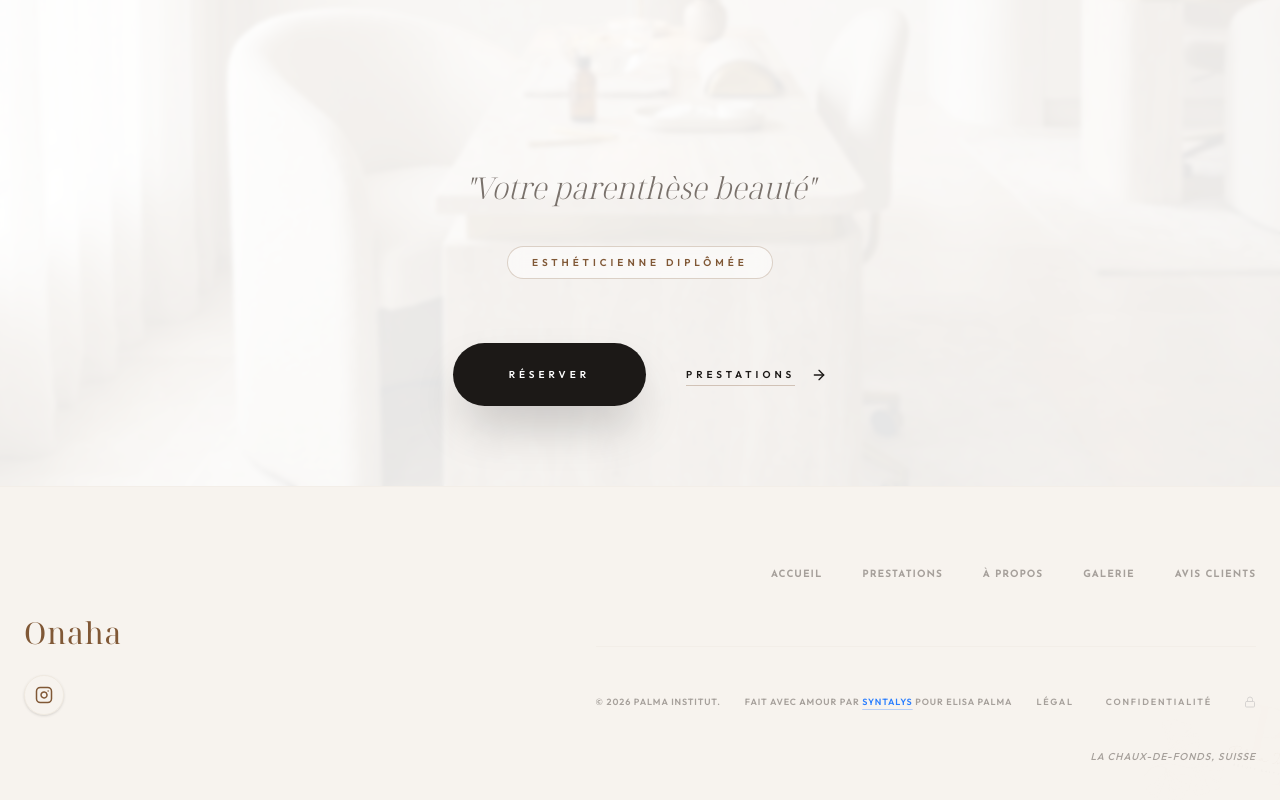
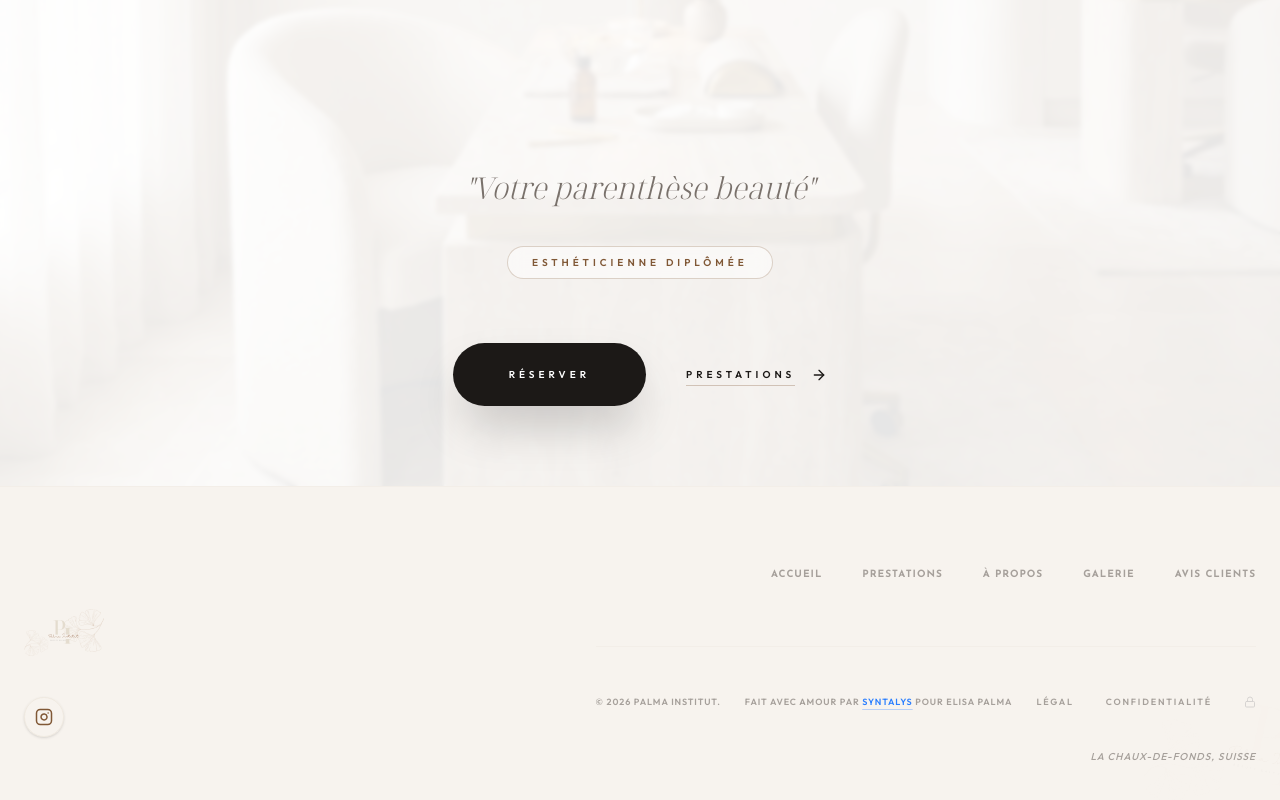
Before and after one commit to moussaouihaki/estheticienneonglerie, a Next.js app: page / in a window 1280 px wide. Shown: the part 558-1358 px from the top of the page. Built offline with nearby package versions, Linux system fonts and the light colour scheme; no server answers.

Commit message:
style: remplacement du nom par le logo dans le footer

```diff
--- a/src/components/Footer.tsx
+++ b/src/components/Footer.tsx
@@ -18,14 +18,11 @@ export function Footer() {
             <div className="max-w-7xl mx-auto flex flex-col md:flex-row items-center justify-between gap-12 relative z-10">
 
                 <div className="flex flex-col items-center md:items-start gap-6">
-                    <div className="flex flex-col items-center md:items-start gap-1">
-                        <span
-                            style={{ color: '#805836' }}
-                            className="font-serif text-3xl tracking-wide"
-                        >
-                            Onaha
-                        </span>
-                    </div>
+                        <img
+                            src={settings.logo}
+                            alt={settings.studioName}
+                            className="h-20 w-auto object-contain"
+                        />
 
                     <div className="flex items-center gap-4">
                         {settings.instagram && (
```
